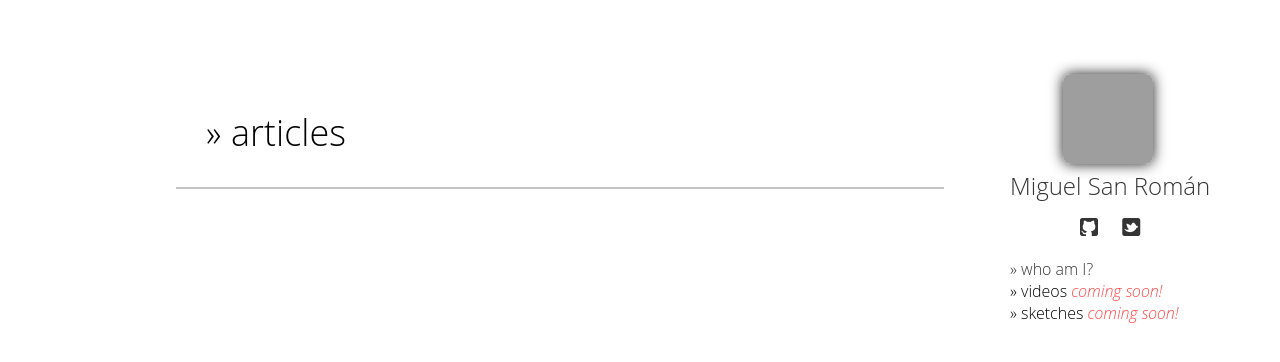
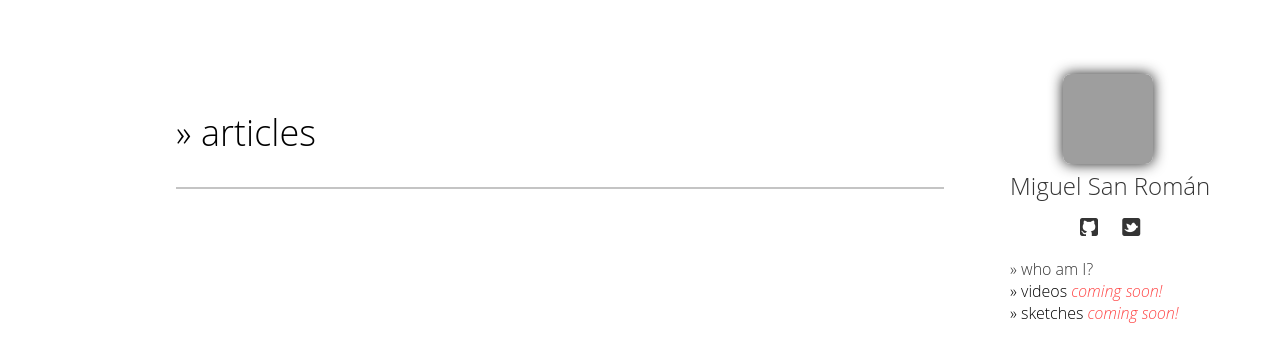
Before and after one commit to msanroman/msanroman.github.com, a Jekyll site: the page built from index.html, in a window 1280 px wide. Shown: the top 362 px of the page. Built offline with Jekyll 4.4.1, drawn with Linux system fonts in a browser that asks for light colours; nearby versions of some CDN libraries; some web fonts are replaced; Markdown is read by kramdown in place of the engine named in the settings; the list of posts is cut into pages by our own code; grey boxes are pictures that could not be loaded.

Commit message:
redesigned arcticles heading

```diff
--- a/css/style.css
+++ b/css/style.css
@@ -15,7 +15,7 @@ h1, h2, h3, h4 {
 h1 {
     border-bottom: 2px solid #C4C4C4;
     font-size: 36px;
-    padding: 30px;
+    padding: 30px 0px;
 }
 
 h2 {
```
